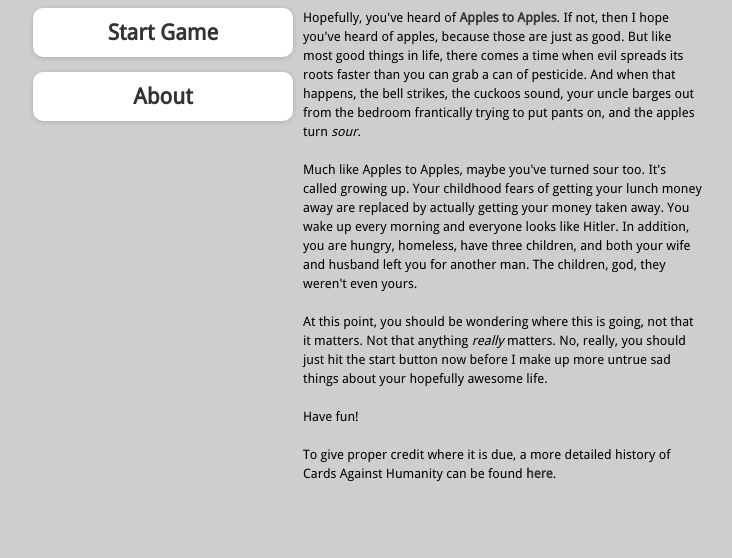
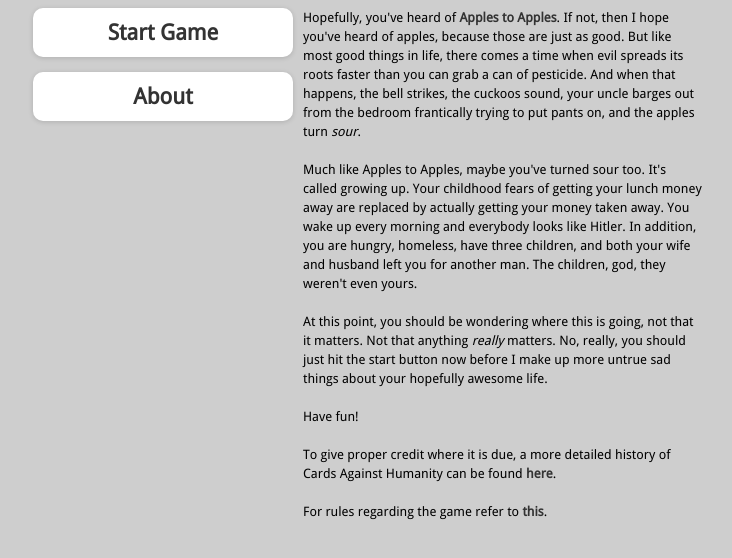
Before and after one commit to iamawong-zz/cards-against-humanity, a website: page public/about.html in a window 1280 px wide. Shown: the part 52-610 px from the top of the page, without its empty margins (112-844 px from the left). Drawn offline with Linux system fonts and the light colour scheme; files that its build step writes are made by us from their sources; files whose address does not match are found by name.

Commit message:
add rules text

```diff
--- a/public/about.html
+++ b/public/about.html
@@ -19,7 +19,7 @@
 
        <br>
 
-       <p>Much like Apples to Apples, maybe you've turned sour too. It's called growing up. Your childhood fears of getting your lunch money away are replaced by actually getting your money taken away. You wake up every morning and everyone looks like Hitler. In addition, you are hungry, homeless, have three children, and both your wife and husband left you for another man. The children, god, they weren't even yours. </p>
+       <p>Much like Apples to Apples, maybe you've turned sour too. It's called growing up. Your childhood fears of getting your lunch money away are replaced by actually getting your money taken away. You wake up every morning and everybody looks like Hitler. In addition, you are hungry, homeless, have three children, and both your wife and husband left you for another man. The children, god, they weren't even yours. </p>
 
        <br>
 
@@ -32,6 +32,12 @@
        <br>
 
        <p>To give proper credit where it is due, a more detailed history of Cards Against Humanity can be found <a href="http://en.wikipedia.org/wiki/Cards_Against_Humanity">here</a>. </p>
+
+       <br>
+
+       <p>For rules regarding the game refer to <a href="http://s3.amazonaws.com/cah/CAH_Rules.pdf">this</a>.</p>
+
+
       </div>
     </div>
     <div id="fixedwrap"><div id="fixinner">
```
